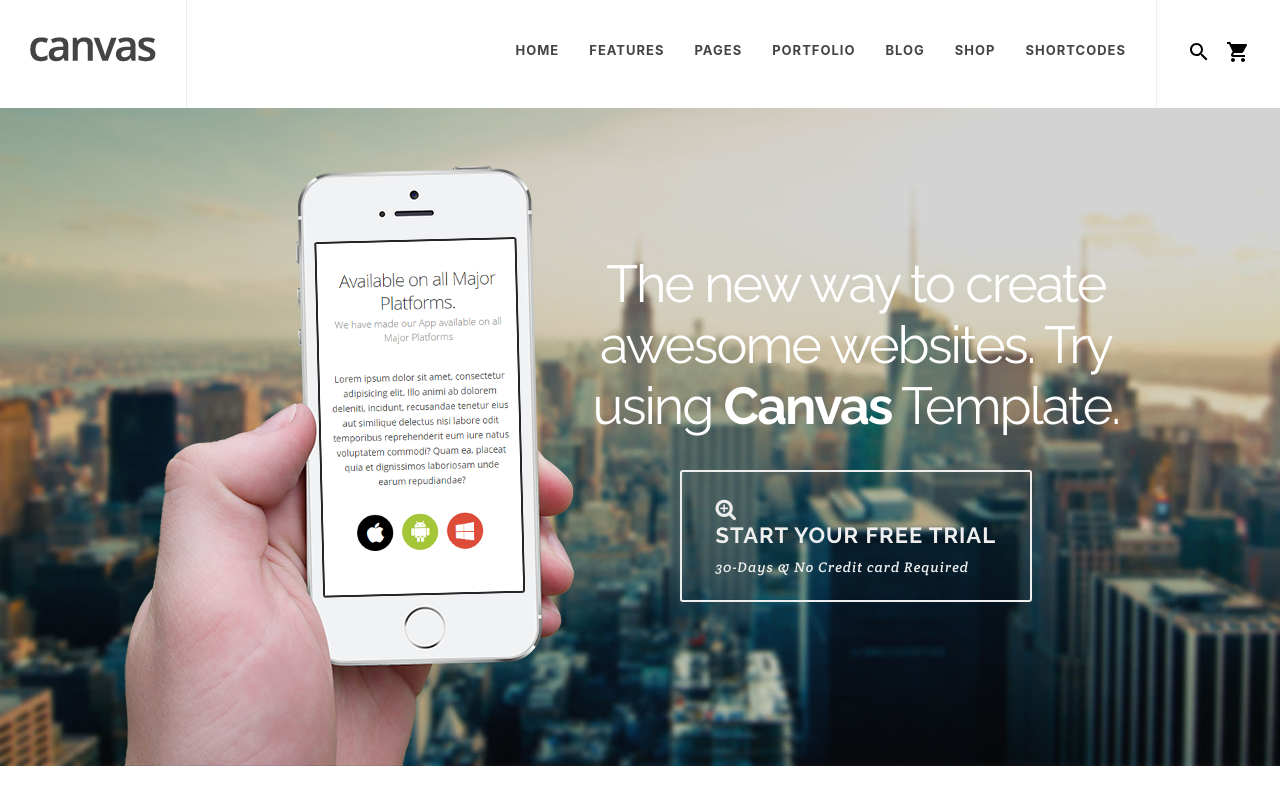
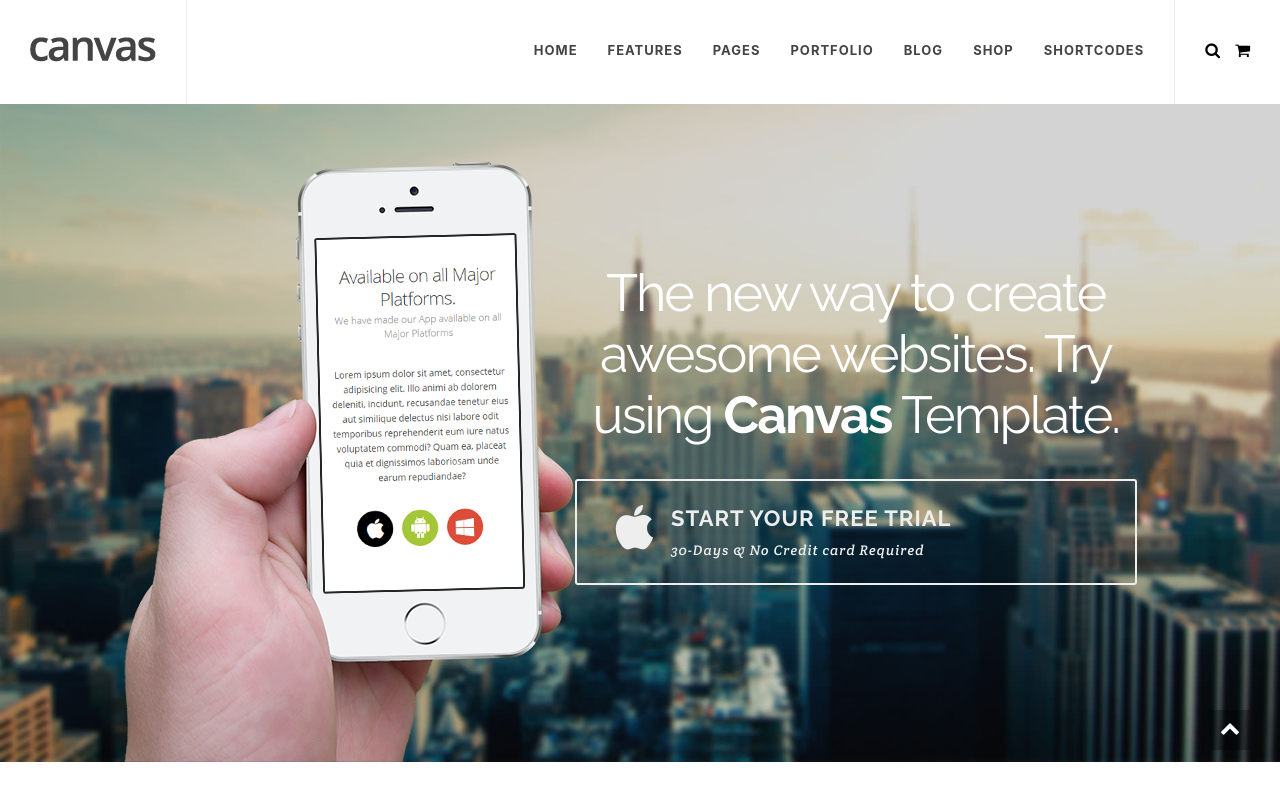
Before and after one commit to anastasiyanagornaya/HomepageTest, a React (Create React App) app: page / in a window 1280 px wide. Shown: the top 800 px of the page. Built offline with nearby package versions, Linux system fonts and the light colour scheme.

Commit message:
corrections

```diff
--- a/src/App.js
+++ b/src/App.js
@@ -9,6 +9,8 @@ import Displays from "./components/Displays";
 import Platforms from "./components/Platforms";
 import Information from "./components/Information";
 import Footer from "./components/Footer";
+import GoTop from "./components/GoTop";
+import Gear from "./components/Gear";
 import "./App.css";
 
 function App() {
@@ -24,6 +26,8 @@ function App() {
       <Platforms />
       <Information />
       <Footer />
+      <GoTop />
+      <Gear />
     </div>
   );
 }
--- /dev/null
+++ b/src/components/Gear/index.js
@@ -0,0 +1,13 @@
+import React from "react";
+
+import "./style.scss";
+
+const Gear = () => {
+  return (
+    <div id="gear" className="icon-cog">
+      <i class="fa fa-cog"></i>
+    </div>
+  );
+};
+
+export default Gear;
--- /dev/null
+++ b/src/components/Gear/style.scss
@@ -0,0 +1,16 @@
+#icon-cog {
+  position: fixed;
+  top: 120px;
+  right: 25px;
+  padding: 23px;
+  width: 0;
+  height: 0;
+  border: 1px solid rgba(0, 0, 0, 0.09);
+  border-radius: 3px;
+  box-shadow: 0 13px 42px 11px rgba(0, 0, 0, 0.05);
+  z-index: 9999;
+  overflow: hidden;
+  // -webkit-transition: all .45s ease;
+  // -o-transition: all .45s ease;
+  transition: all 0.45s ease;
+}
--- /dev/null
+++ b/src/components/GoTop/index.js
@@ -0,0 +1,13 @@
+import React from "react";
+
+import "./style.scss";
+
+const GoTop = () => {
+  return (
+    <div id="goTop" className="icon-up">
+      <i class="fa fa-chevron-up"></i>
+    </div>
+  );
+};
+
+export default GoTop;
--- /dev/null
+++ b/src/components/GoTop/style.scss
@@ -0,0 +1,18 @@
+#goTop {
+  display: block;
+  z-index: 299;
+  position: fixed;
+  width: 40px;
+  height: 40px;
+  background-color: rgba(0, 0, 0, 0.3);
+  font-size: 20px;
+  line-height: 36px;
+  text-align: center;
+  color: #fff;
+  top: auto;
+  left: auto;
+  right: 30px;
+  bottom: 50px;
+  cursor: pointer;
+  border-radius: 2px;
+}
--- a/src/components/Header/index.js
+++ b/src/components/Header/index.js
@@ -1,6 +1,4 @@
 import React from "react";
-import SearchIcon from "@material-ui/icons/Search";
-import ShoppingCartIcon from "@material-ui/icons/ShoppingCart";
 
 import "./style.scss";
 import logo from "../../img/header/logo.png";
@@ -35,10 +33,10 @@ const Header = () => {
         </ul>
         <div className="header-nav-icons">
           <a href="#" className="header-nav-icons-item">
-            <SearchIcon />
+            <i class="fa fa-search"></i>
           </a>
           <a href="#" className="header-nav-icons-item shopping">
-            <ShoppingCartIcon />
+            <i class="fa fa-shopping-cart"></i>
           </a>
         </div>
       </div>
--- a/src/components/Slider/index.js
+++ b/src/components/Slider/index.js
@@ -20,7 +20,7 @@ const Slider = () => {
           </div>
           <div className="slider-info-button">
             <a href="#" className="slider-info-button-link">
-              <i class="fa fa-search-plus"></i>
+              <i class="fa fa-apple"></i>
               <div className="slider-info-button-text">
                 Start your free trial{" "}
                 <span>30-Days & No Credit card Required</span>
--- a/src/components/Slider/style.scss
+++ b/src/components/Slider/style.scss
@@ -59,11 +59,11 @@
     &-button {
       color: #fff;
       &-link {
-        /* display: flex; */
+        display: flex;
         text-decoration: none;
         border-color: #eee;
         color: #eee;
-        display: inline-block;
+        // display: inline-block;
         position: relative;
         cursor: pointer;
         outline: 0;
@@ -82,6 +82,13 @@
         &:hover {
           background-color: #eee;
           color: #333;
+        }
+        i {
+          top: 1px;
+          font-size: 48px;
+          width: 48px;
+          text-align: center;
+          margin-right: 12px;
         }
       }
       &-text {
```
